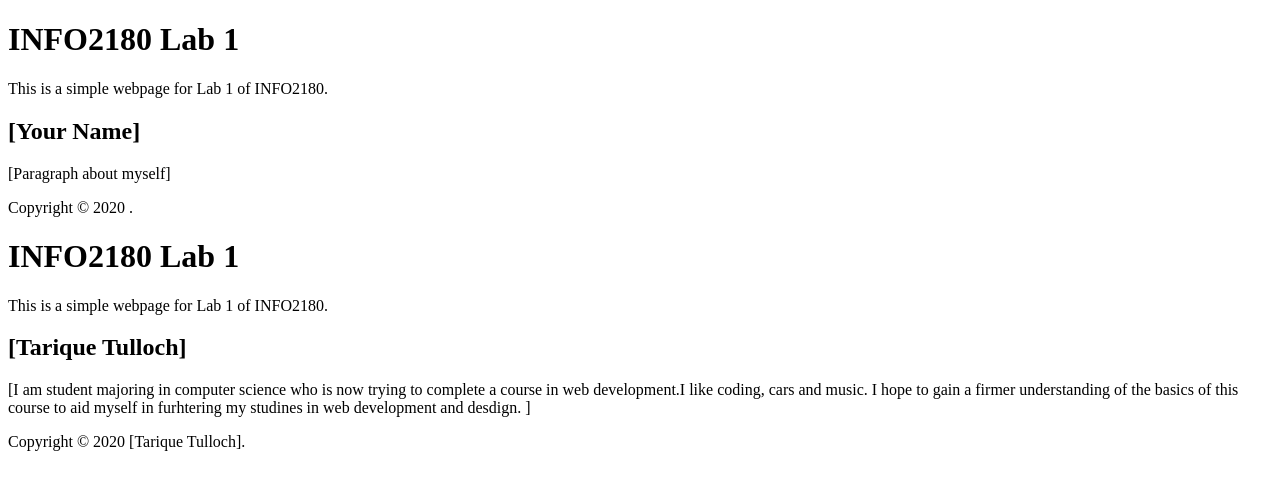
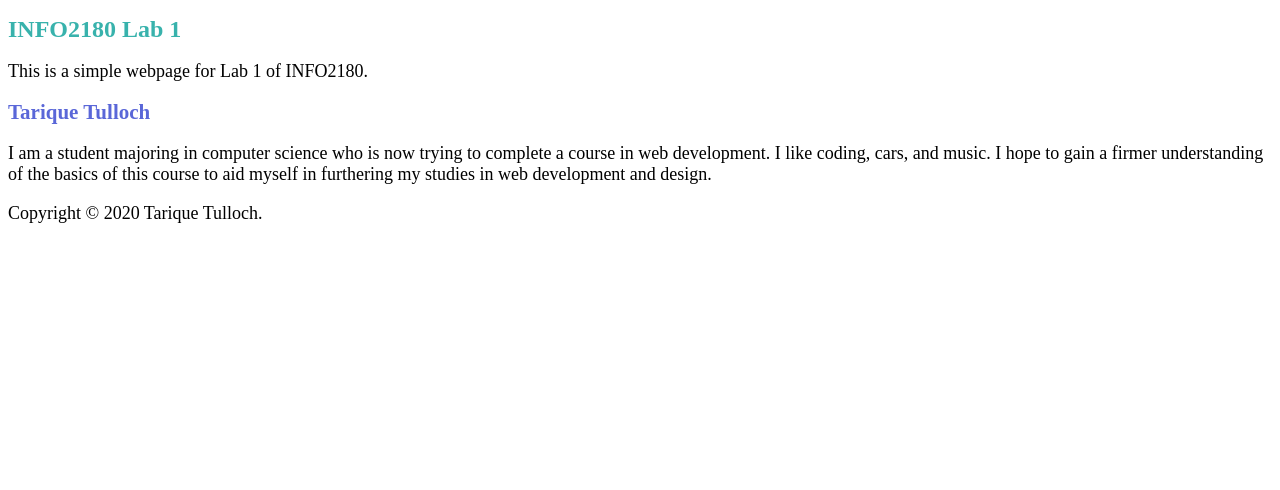
Before and after one commit to ttulloch/Info2180-Lab-1, a plain HTML site: page index.html in a window 1280 px wide. Drawn offline with Linux system fonts and the light colour scheme.

Commit message:
Add styles to styles.css and update index.html

```diff
--- a/index.html
+++ b/index.html
@@ -5,6 +5,7 @@
     <meta name="viewport" content="width=device-width, initial-scale=1.0">
     <meta http-equiv="X-UA-Compatible" content="ie=edge">
     <title>INFO2180 Lab 1</title>
+    <link rel="stylesheet" href="styles.css">
 </head>
 <body>
     <header>
@@ -12,34 +13,12 @@
         <p>This is a simple webpage for Lab 1 of INFO2180.</p>
     </header>
     <main>
-        <h2>[Your Name]</h2>
-        <p>[Paragraph about myself]</p>
+        <h2>Tarique Tulloch</h2>
+        <p>I am a student majoring in computer science who is now trying to complete a course in web development. I like coding, cars, and music.
+           I hope to gain a firmer understanding of the basics of this course to aid myself in furthering my studies in web development and design.</p>
     </main>
     <footer>
-        <p>Copyright &copy; 2020 <Your Name>.</p>
+        <p>Copyright &copy; 2020 Tarique Tulloch.</p>
     </footer>
 </body>
 </html>
-<!DOCTYPE html>
-<html lang="en">
-<head>
-    <meta charset="UTF-8">
-    <meta name="viewport" content="width=device-width, initial-scale=1.0">
-    <meta http-equiv="X-UA-Compatible" content="ie=edge">
-    <title>INFO2180 Lab 1</title>
-</head>
-<body>
-    <header>
-        <h1>INFO2180 Lab 1</h1>
-        <p>This is a simple webpage for Lab 1 of INFO2180.</p>
-    </header>
-    <main>
-        <h2>[Tarique Tulloch]</h2>
-        <p>[I am student majoring in computer science who is now trying to complete a course in web development.I like coding, cars and music.
-I hope to gain a firmer understanding of the basics of this course to aid myself in furhtering my studines in web development and desdign. ]</p>
-    </main>
-    <footer>
-        <p>Copyright &copy; 2020 [Tarique Tulloch].</p>
-    </footer>
-</body>
-</html>
--- /dev/null
+++ b/styles.css
@@ -0,0 +1,13 @@
+h1 {
+    font-size: 24px;
+    color: #38B2AC;
+}
+
+h2 {
+    font-size: 21px;
+    color: #5A67D8;
+}
+
+p {
+    font-size: 18px;
+}
```
